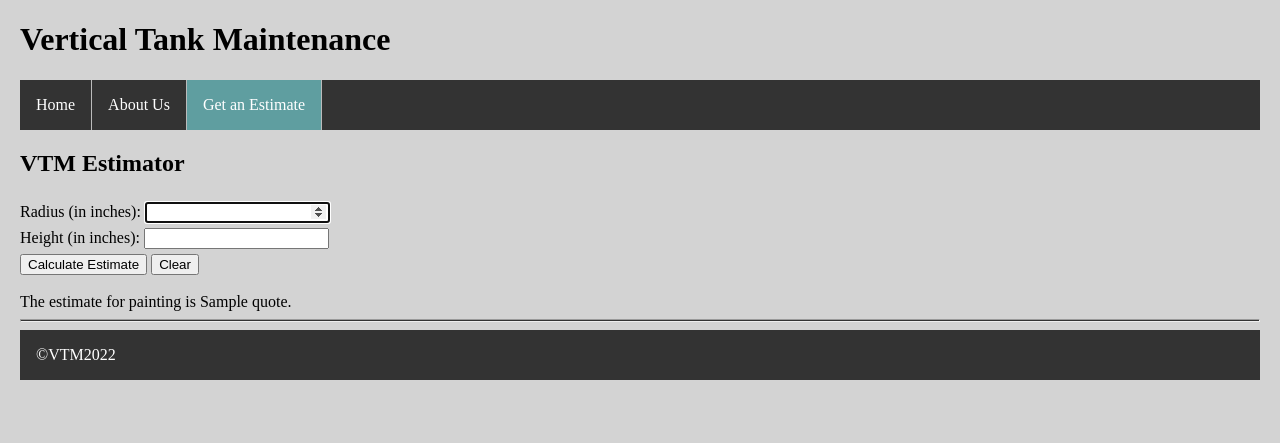
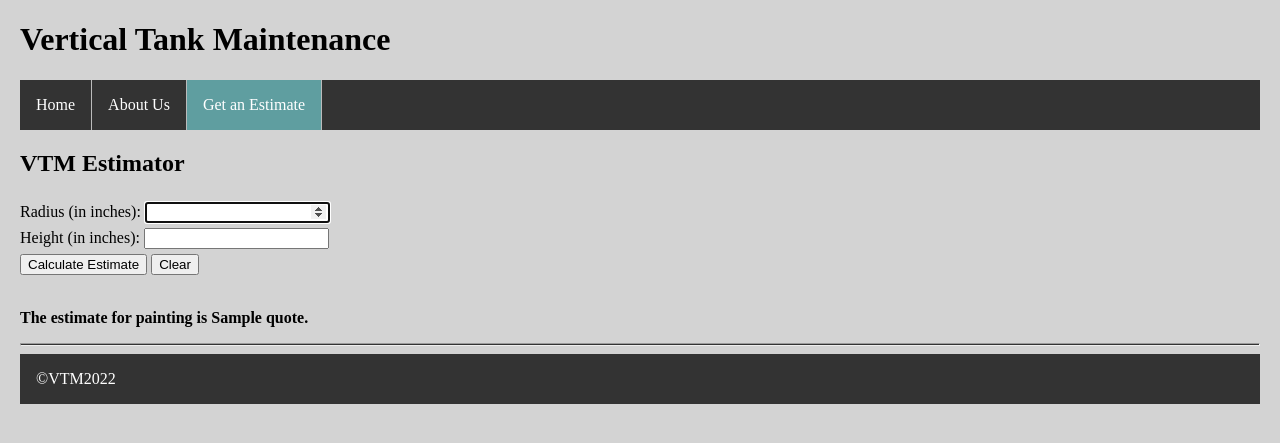
Before and after one commit to tnachman/vertical_tank_maintenance_hw8, a Flask app: template templates/estimate.html in a window 1280 px wide. Shown: the top 443 px of the page. Run offline with Flask 2, Linux system fonts and the light colour scheme; the template is opened without the code that fills it: most values are stand-ins (such as "Sample title", 1, 10 or a date in 2020).

Commit message:
Bolded quote

```diff
--- a/static/css/stylesheet.css
+++ b/static/css/stylesheet.css
@@ -62,3 +62,7 @@ footer {
   margin-right: auto;
   margin-top: 5px;
 }
+
+p.price {
+  font-weight: bold;
+}
--- a/templates/estimate.html
+++ b/templates/estimate.html
@@ -22,6 +22,6 @@
 </form>
 <br />
 {% if quote %}
- The estimate for painting is {{quote}}.
+<p class="price">The estimate for painting is {{quote}}.</p>
 {% endif %}
 {% endblock %}
```
